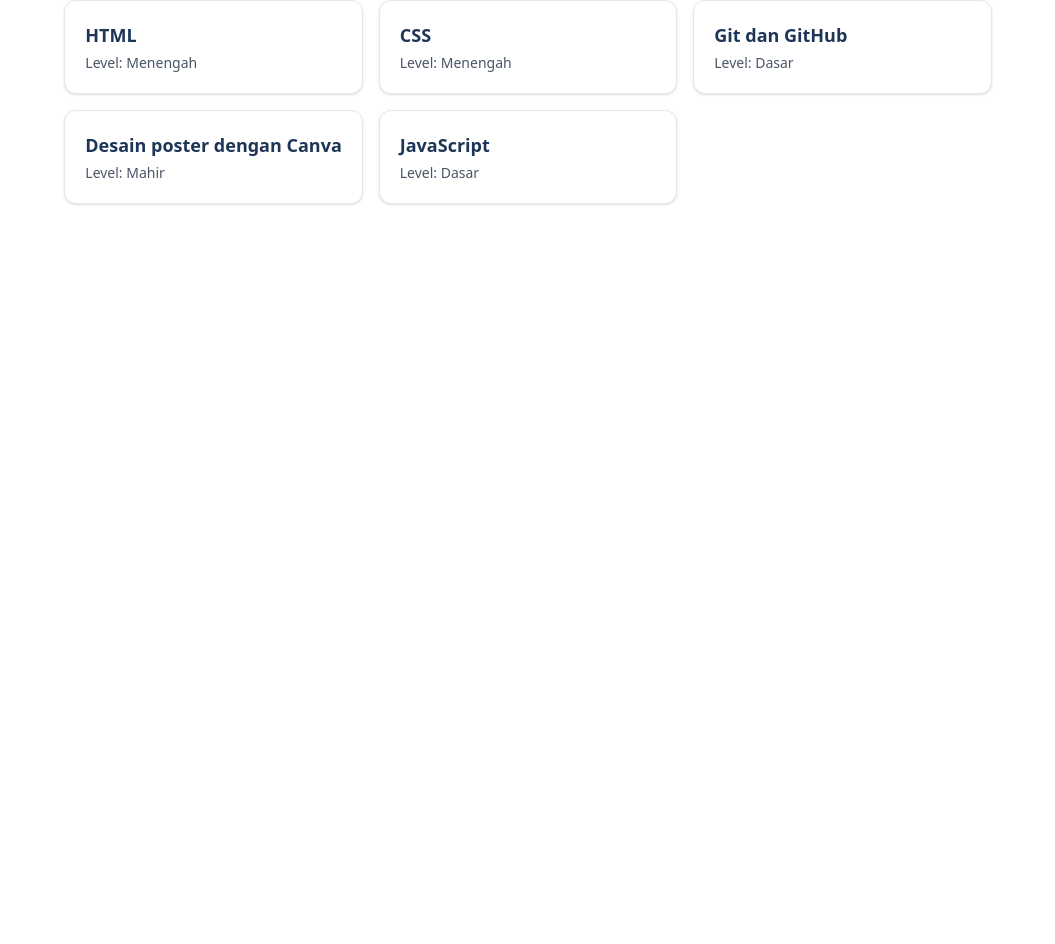
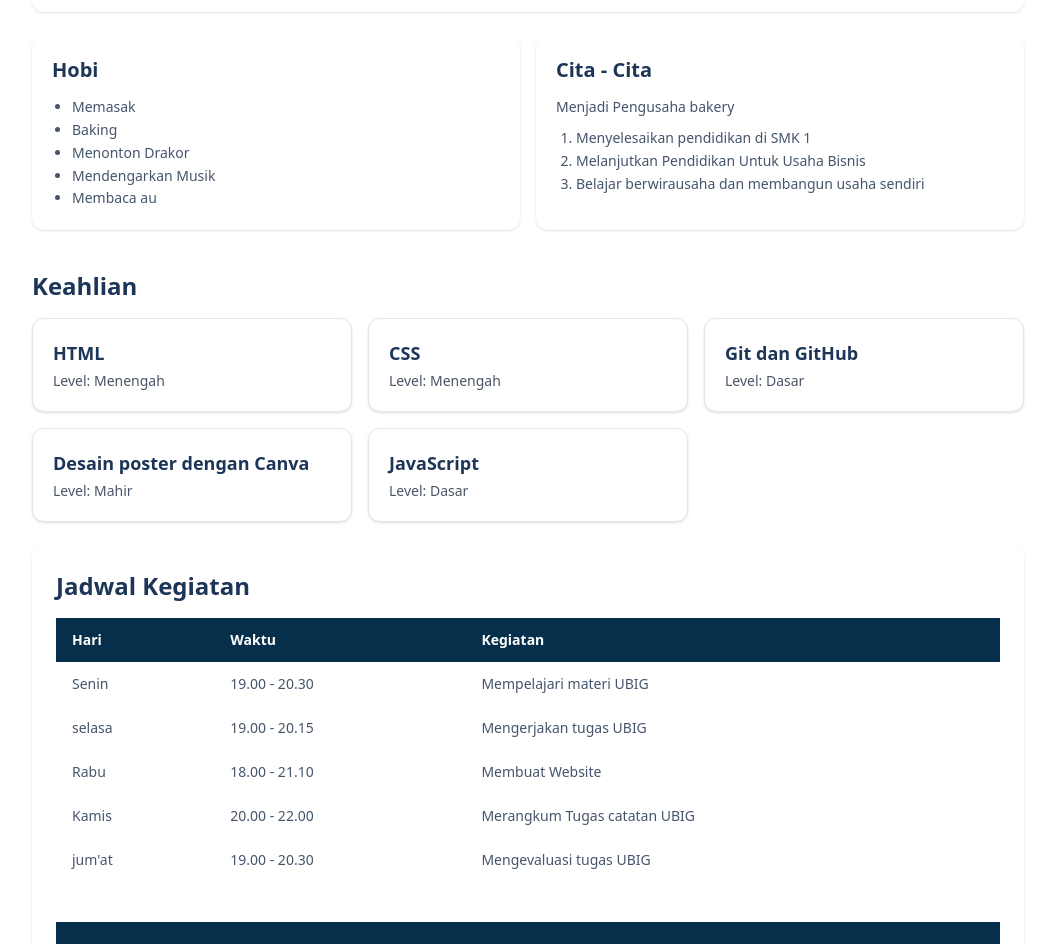
Before and after one commit to lailimajida47-max/portofolio-next, a Next.js app: page / in a window 1280 px wide. Shown: the part 365-1309 px from the top of the page, without its empty margins (112-1167 px from the left). Before the commit the page ends 800 px from the top, so only its background shows below. Built offline with nearby package versions, Linux system fonts and the light colour scheme.

Commit message:
update portofolio

```diff
--- a/src/app/page.js
+++ b/src/app/page.js
@@ -9,6 +9,36 @@ const skills = [
   { nama: "JavaScript", level: "Dasar" },
 ];
 
+const jadwal = [
+  {
+    hari: "Senin",
+    waktu: "19.00 - 20.30",
+    kegiatan: "Mempelajari materi UBIG",
+  },
+  {
+    hari: "selasa",
+    waktu: "19.00 - 20.15",
+    kegiatan: "Mengerjakan tugas UBIG",
+  },
+  {
+    hari: "Rabu",
+    waktu: "18.00 - 21.10",
+    kegiatan: "Membuat Website ",
+  },
+  {
+    hari: "Kamis",
+    waktu: "20.00 - 22.00",
+    kegiatan: "Merangkum Tugas catatan UBIG",
+  },
+  {
+    hari: "jum'at",
+    waktu: "19.00 - 20.30",
+    kegiatan: "Mengevaluasi tugas UBIG",
+  },
+
+]
+
+
 export default function Home() {
   return (
     <main className="mx-auto max-w-5xl px-4 py-10">
@@ -16,6 +46,48 @@ export default function Home() {
       nama="Laili Majida"
       tagline="Siswa Kelas XI SMK Jurusan RPL, calon Junior Web Developer di Kelas Industri UBIG."
       />
+
+     {/* Tentang Saya */}
+     <section className="mt-10 rounded-xl bg-white p-6 shadow-sm">
+      <h2 className="mb-3 text-2xl font-bold text-utama">
+        Tentang Saya
+      </h2>
+      <p className="text-sm leading-relaxed text-slate-600">
+        Halo! Saya Laili Majida Siswi Kelas XI RPL 1 di Jurusan REKAYASA PERANGKAT LUNAK (RPL). Saya tertarik dengan dunia teknologi dan pengembangan Website. Saya juga senang Memasak, Membuat kue. dan Saya ingin terus belajar memngembangkan kemampuan dan membuat karya di gital yang bermanfaat bagi orang di sekitar saya maupun bagi banyak orang.
+      </p>
+     </section>
+
+     {/* Hobi dan Cita - Cita */}
+     <section className="mt-6 grid grid-cols-1 gap-4 md:grid-cols-2">
+      {/* Hobi */}
+      <div className="rounded-xl bg-white p-5 shadow-sm">
+        <h2 className="mb-3 text-xl font-bold text-utama">
+          Hobi
+        </h2>
+        <ul className="list-disc pl-5 text-sm leading-relaxed text-slate-600">
+          <li>Memasak</li>
+          <li>Baking</li>
+          <li>Menonton Drakor</li>
+          <li>Mendengarkan Musik</li>
+          <li>Membaca au</li>
+        </ul>
+      </div>
+
+      {/* Cita-Cita */}
+      <div className="rounded-xl bg-white p-5 shadow-sm">
+        <h2 className="mb-3 text-xl font-bold text-utama">
+          Cita - Cita
+        </h2>
+        <p className="text-sm leading-relaxed text-slate-600">
+          Menjadi Pengusaha bakery
+        </p>
+        <ol className="mt-2 list-decimal pl-5 text-sm leading-relaxed text-slate-600">
+          <li>Menyelesaikan pendidikan di SMK 1</li>
+          <li>Melanjutkan Pendidikan Untuk Usaha Bisnis</li>
+          <li>Belajar berwirausaha dan membangun usaha sendiri</li>
+        </ol>
+      </div>
+     </section>
 
       <section className="mt-10">
         <h2 className="mb-4 text-2xl font-bold text-utama">Keahlian</h2>
@@ -25,6 +97,40 @@ export default function Home() {
           ))}
         </div>
       </section>
+
+      {/* Jadwal kegiatan UBIG */}
+      <section className="mt-6 rounded-xl bg-white p-6 shadow-sm">
+        <h2 className="mb-4 text-2xl font-bold text-utama">
+          Jadwal Kegiatan
+        </h2>
+        <div className="overflow-x-auto">
+          <table className="w-full border-collapse text-left text-sm text-slate-600">
+            <thead>
+              <tr
+              className="bg-sky-950 text-white">
+                <th className="px-4 py-3">Hari</th>
+                    <th className="px-4 py-3">Waktu</th>
+                     <th className="px-4 py-3">Kegiatan</th>
+                     </tr>
+                      </thead>
+                    <tbody>
+                     {jadwal.map((item, index) => (
+                       <tr key={`${item.hari}-${index}`}>
+                      <td className="px-4 py-3">{item.hari}</td>
+                       <td className="px-4 py-3">{item.waktu}</td>
+                       <td className="px-4 py-3">{item.kegiatan}</td>
+                     </tr>
+                           ))}
+                     </tbody>
+
+          </table>
+        </div>
+        {/* Footer dengan tahun otomatis */}
+        <footer className="mt-10 bg-sky-950 px-4 py-5 text-center text-sm text-white">
+          {new Date().getFullYear()} Laili Majida | Dibuat dengan Next.js
+        | Kelas Industri UBIG
+        </footer>
+      </section>
     </main>
   );
 }
--- a/src/components/Hero.jsx
+++ b/src/components/Hero.jsx
@@ -3,7 +3,7 @@ export default function Hero ({ nama, tagline }) {
   return (
     <section className="flex flex-col items-center gap-6 text-center md:flex-row md:text-left">
       <Image
-      src="/image.png"
+      src="/image1.png"
       alt={ ' Foto profil $ {nama} '}
       width={180}
       height={180}
--- /dev/null
+++ b/src/components/Kartu.jsx
@@ -0,0 +1,8 @@
+export default function Kartu({ judul, children }) {
+    return (
+        <section className="rounded-xl border border-gray-200 bg-white p-6 shadow-sm">
+            <h2 className="mb-3 text-2xl font-bold text-utama">{judul}</h2>
+            {children}
+        </section>
+    );
+}
```
Also changed, not shown: public/image1.png (added).
